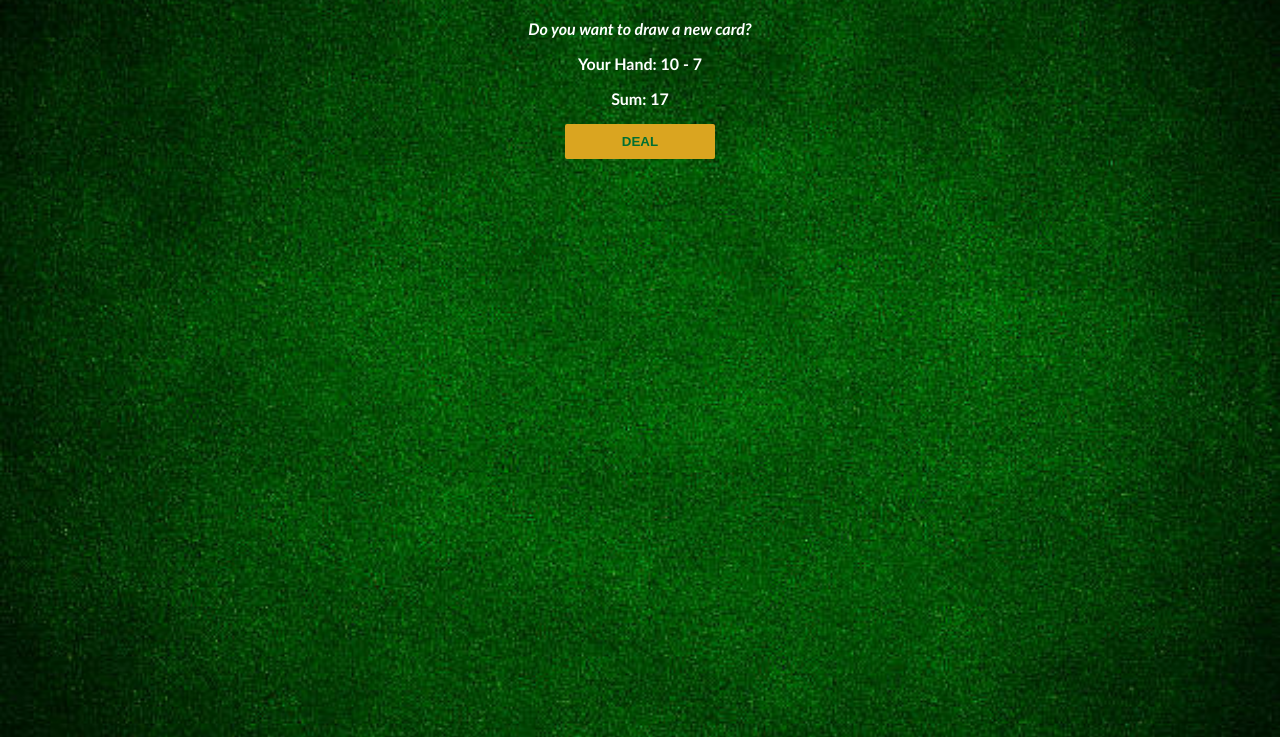
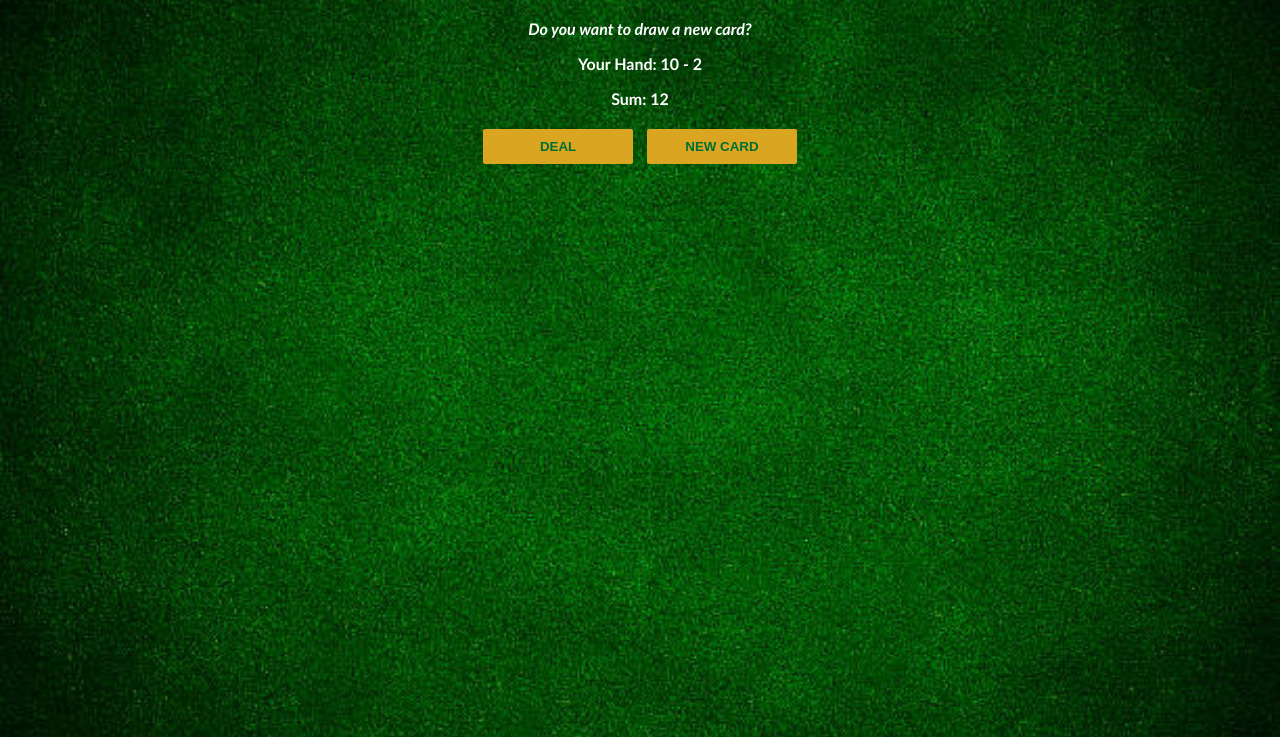
Before and after one commit to trome23/Blackjack-game, a plain HTML site: page index.html in a window 1280 px wide. Both pictures are taken after a click on the button "DEAL". Shown: the part 63-800 px from the top of the page. Drawn offline with Linux system fonts and the light colour scheme.

Commit message:
sum adds up 'hit' cards

```diff
--- a/index.html
+++ b/index.html
@@ -9,7 +9,8 @@
         <p id="message-el">Ready to play?</p>
         <p id="cards-el">Your Hand: </p>
         <p id = "sum-el">Sum: </p>
-        <button id = "deal-btn" onclick="deal()">DEAL</button>
+        <button id = "deal-btn" onclick="renderGame()">DEAL</button>
+        <button id = "newCard-btn" onclick="newCard()">NEW CARD</button>
         <script src="index.js"></script>
     </body>
 </html>
--- a/index.js
+++ b/index.js
@@ -1,6 +1,7 @@
 
 let firstCard = 10;
-let secondCard = 7;
+let secondCard = 2;
+let cards = [firstCard, secondCard]
 let sum = firstCard + secondCard;
 let hasBlackJack = false
 let isAlive = true
@@ -11,9 +12,13 @@ let messageEl = document.getElementById("message-el")
 let sumEl = document.querySelector("#sum-el")
 let cardsEl = document.querySelector("#cards-el")
 
-function deal() {
+function startGame() {
+    renderGame()
+}
+
+function renderGame() {
+    cardsEl.textContent = "Your Hand: " + cards[0] + " - " + cards[1]
     sumEl.textContent = "Sum: " + sum
-    cardsEl.textContent = "Your Hand: " + firstCard + " - " + secondCard
     if (sum <= 20) {
         message = "Do you want to draw a new card?"
     } else if(sum === 21) {
@@ -25,3 +30,11 @@ function deal() {
     }
     messageEl.textContent = message
 }
+
+function newCard() {
+    let anotherCard = 8
+    sum += anotherCard
+    cards.push(anotherCard)
+
+    renderGame()
+}
--- a/style.css
+++ b/style.css
@@ -15,7 +15,7 @@ body {
    font-style: italic;
 }
 
-#deal-btn {
+button {
     color: #016f32;
     background: goldenrod;
     width: 150px;
@@ -23,4 +23,5 @@ body {
     font-weight: bold;
     border: none;
     border-radius: 2px;
+    margin: 5px;
 }
```
